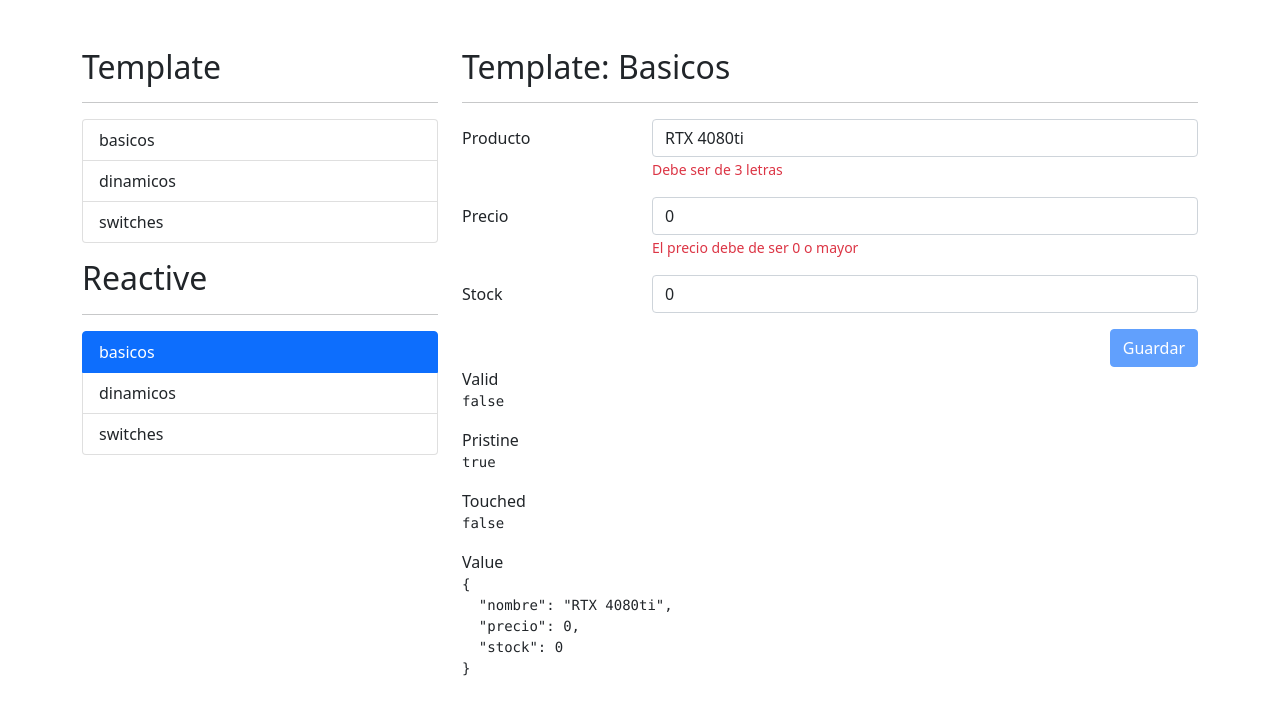
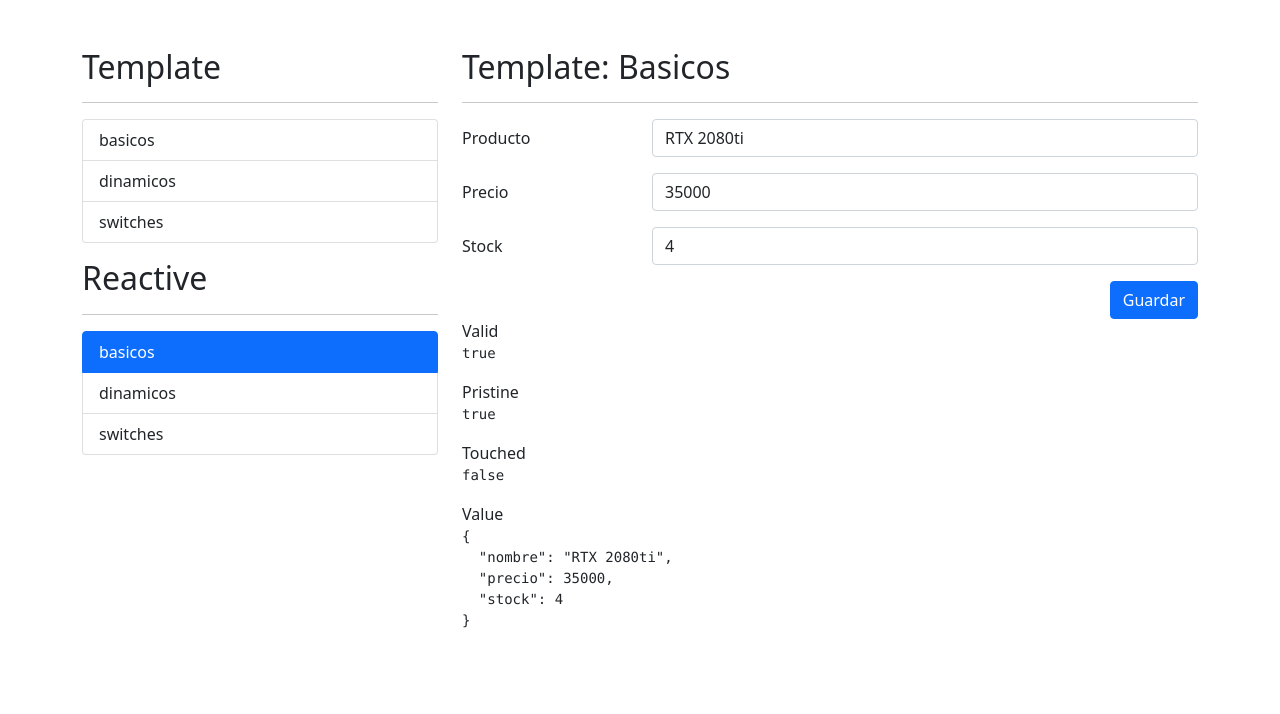
Before and after one commit to PanchonSoto/06-formulariosApp, an Angular app: page /reactive/basicos in a window 1280 px wide. Shown: the top 714 px of the page. Built offline with nearby package versions, Linux system fonts and the light colour scheme.

Commit message:
reactiveForms basics

```diff
--- a/src/app/reactive/basicos/basicos.component.html
+++ b/src/app/reactive/basicos/basicos.component.html
@@ -14,7 +14,9 @@
             placeholder="Nombre del producto"
           />
 
-          <span class="form-text text-danger"> Debe ser de 3 letras </span>
+          <span class="form-text text-danger" *ngIf="campoNoValido('nombre')">
+            Debe ser de 3 letras
+          </span>
         </div>
       </div>
 
@@ -28,7 +30,7 @@
             placeholder="Precio del producto"
           />
 
-          <span class="form-text text-danger">
+          <span class="form-text text-danger" *ngIf="campoNoValido('precio')">
             El precio debe de ser 0 o mayor
           </span>
         </div>
@@ -43,12 +45,20 @@
             formControlName="stock"
             placeholder="Stock del producto"
           />
+
+          <span class="form-text text-danger" *ngIf="campoNoValido('stock')">
+            El stock debe de ser 1 o mayor
+          </span>
         </div>
       </div>
 
       <div class="row">
         <div class="col">
-          <button type="submit" class="btn btn-primary float-end" [disabled]="miFormulario.invalid">
+          <button
+            type="submit"
+            class="btn btn-primary float-end"
+            (click)="guardar()"
+          >
             Guardar
           </button>
         </div>
--- a/src/app/reactive/basicos/basicos.component.ts
+++ b/src/app/reactive/basicos/basicos.component.ts
@@ -1,4 +1,4 @@
-import { Component } from '@angular/core';
+import { Component, OnInit } from '@angular/core';
 import { FormBuilder, FormControl, FormGroup, Validators } from '@angular/forms';
 
 @Component({
@@ -7,7 +7,7 @@ import { FormBuilder, FormControl, FormGroup, Validators } from '@angular/forms'
   styles: [
   ]
 })
-export class BasicosComponent {
+export class BasicosComponent implements OnInit {
 
   /* miFormulario: FormGroup = new FormGroup({
     nombre: new FormControl('RTX 4080ti'),
@@ -16,11 +16,31 @@ export class BasicosComponent {
   }); */
 
   miFormulario: FormGroup = this.fbuilder.group({
-    nombre: ['RTX 4080ti', [Validators.required, Validators.minLength(3)] ],
+    nombre: ['', [Validators.required, Validators.minLength(3)] ],
     precio: [0, [Validators.min(5000), Validators.required] ],
-    stock: [0, [Validators.min(0), Validators.required] ]
+    stock: [0, [Validators.min(1), Validators.required] ]
   });
 
   constructor(private fbuilder: FormBuilder) { }
 
+  ngOnInit() {
+    this.miFormulario.reset({
+      nombre: 'RTX 2080ti',
+      precio: 35000,
+      stock: 4
+    });
+  }
+
+  campoNoValido(campo: string) {
+    return this.miFormulario.controls[campo].errors && this.miFormulario.controls[campo].touched
+  }
+
+  guardar() {
+    if(this.miFormulario.invalid) {
+      this.miFormulario.markAllAsTouched();
+      return
+    }
+    console.log(this.miFormulario.value);
+    this.miFormulario.reset();
+  }
 }
```
